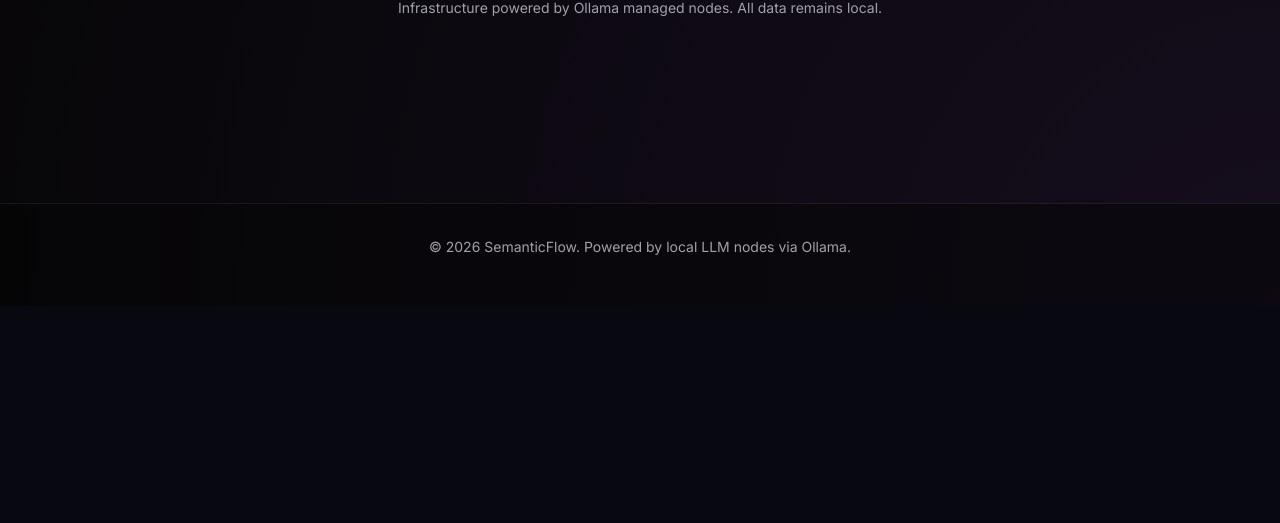
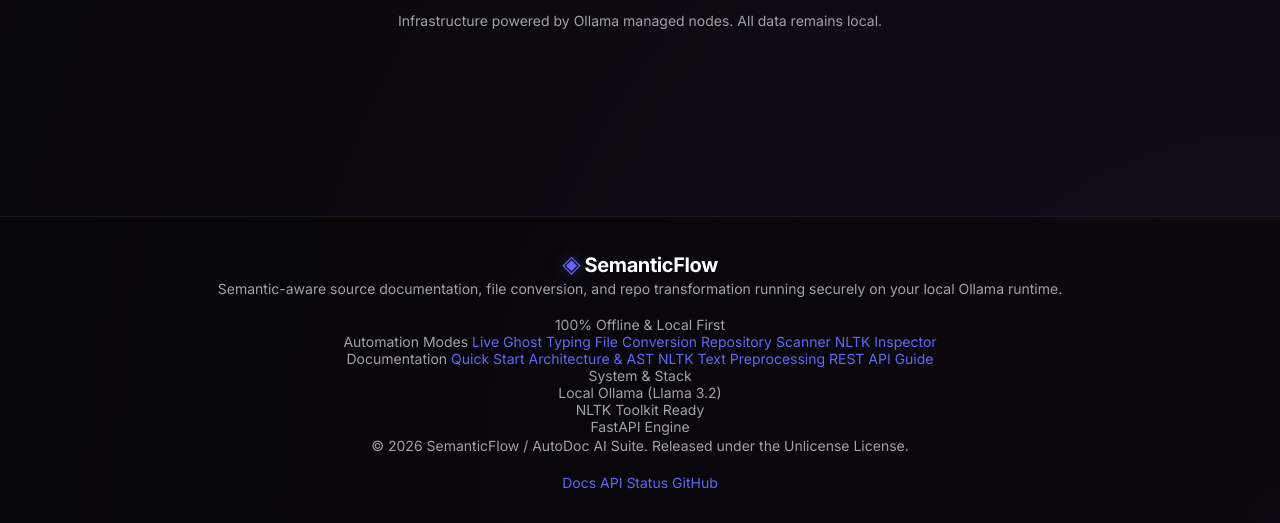
Before and after one commit to Shashwath-K/Python_auto_documenter, a FastAPI app: page / in a window 1280 px wide. Shown: the part 2477-3000 px from the top of the page. Before the commit the page ends 2732 px from the top, so only its background shows below. Run offline with FastAPI, Linux system fonts and the light colour scheme.

Commit message:
feat(layout): Modernize application header and layout foundation

```diff
--- a/app/templates/base.html
+++ b/app/templates/base.html
@@ -4,11 +4,16 @@
 <head>
     <meta charset="UTF-8">
     <meta name="viewport" content="width=device-width, initial-scale=1.0">
-    <title>{% block title %}Semantic-Aware File Converter with Automatic Documentation Generation Using Local LLM{% endblock %}</title>
+    <title>{% block title %}SemanticFlow — Semantic-Aware Code Converter & Automated Documentation{% endblock %}</title>
+    <!-- Modern Typography -->
+    <link rel="preconnect" href="https://fonts.googleapis.com">
+    <link rel="preconnect" href="https://fonts.gstatic.com" crossorigin>
+    <link href="https://fonts.googleapis.com/css2?family=Inter:wght@300;400;500;600;700;800&family=Outfit:wght@400;500;600;700;800&family=JetBrains+Mono:wght@400;500;600&display=swap" rel="stylesheet">
     <!-- Core Application CSS -->
     <link rel="stylesheet" href="/static/css/main.css">
     <link rel="stylesheet" href="/static/css/components/cards.css">
     <link rel="stylesheet" href="/static/css/components/sidebar.css">
+    <link rel="stylesheet" href="/static/css/components/docs.css">
     <!-- Markdown Parser -->
     <script src="https://cdn.jsdelivr.net/npm/marked/marked.min.js"></script>
     {% block extra_css %}{% endblock %}
@@ -18,19 +23,34 @@
     <header class="app-header">
         <div class="header-container">
             <a href="/" class="header-brand">
-                <div class="brand-icon">◈</div>
-                <h1 class="app-title">SemanticFlow</h1>
+                <div class="brand-icon-wrapper">
+                    <span class="brand-icon">◈</span>
+                    <span class="brand-ping"></span>
+                </div>
+                <div class="brand-text-group">
+                    <h1 class="app-title">SemanticFlow</h1>
+                    <span class="app-badge">Local AI</span>
+                </div>
             </a>
-            <nav class="header-nav" style="align-items: center;">
-                <a href="/live-mode" class="nav-link">Live Mode</a>
-                <a href="/upload-mode" class="nav-link">File Upload</a>
-                <a href="/repo-mode" class="nav-link">Repo Scan</a>
-                <span class="nlp-badge" style="cursor: pointer;" onclick="document.getElementById('sidebarWrapper')?.classList.remove('collapsed');document.querySelector('.layout-body')?.classList.remove('sidebar-collapsed');" title="NLTK Preprocessing Pipeline Active - Click to view in sidebar">NLTK Active</span>
+            <nav class="header-nav">
+                <a href="/" class="nav-link" data-route="/">Home</a>
+                <a href="/live-mode" class="nav-link" data-route="/live-mode">Live Editor</a>
+                <a href="/upload-mode" class="nav-link" data-route="/upload-mode">File Convert</a>
+                <a href="/repo-mode" class="nav-link" data-route="/repo-mode">Repo Scanner</a>
+                <a href="/documentation" class="nav-link" data-route="/documentation">Documentation</a>
             </nav>
+            <div class="header-actions">
+                <button class="nav-chip-btn" onclick="openNlpInspector()" title="Open NLP Preprocessing Inspector (NLTK)">
+                    <span class="chip-dot"></span>
+                    <span class="chip-text">NLP & NLTK</span>
+                </button>
+                <a href="/documentation#quick-start" class="btn-primary-sm">Get Started</a>
+            </div>
         </div>
     </header>
 
     <div class="layout-body {% block layout_class %}{% endblock %}">
+
         <main class="main-content">
             {% block content %}{% endblock %}
         </main>
@@ -119,7 +139,56 @@
 
     <footer class="app-footer">
         <div class="footer-container">
-            <p>&copy; 2026 SemanticFlow. Powered by local LLM nodes via Ollama.</p>
+            <div class="footer-top-grid">
+                <div class="footer-brand-col">
+                    <div class="footer-brand">
+                        <span class="brand-icon">◈</span>
+                        <span class="app-title">SemanticFlow</span>
+                    </div>
+                    <p class="footer-tagline">Semantic-aware source documentation, file conversion, and repo transformation running securely on your local Ollama runtime.</p>
+                    <div class="footer-privacy-pill">
+                        <span class="privacy-dot"></span>
+                        <span>100% Offline & Local First</span>
+                    </div>
+                </div>
+                <div class="footer-nav-col">
+                    <span class="footer-col-title">Automation Modes</span>
+                    <a href="/live-mode" class="footer-link">Live Ghost Typing</a>
+                    <a href="/upload-mode" class="footer-link">File Conversion</a>
+                    <a href="/repo-mode" class="footer-link">Repository Scanner</a>
+                    <a href="javascript:void(0)" onclick="openNlpInspector()" class="footer-link">NLTK Inspector</a>
+                </div>
+                <div class="footer-nav-col">
+                    <span class="footer-col-title">Documentation</span>
+                    <a href="/documentation#quick-start" class="footer-link">Quick Start</a>
+                    <a href="/documentation#architecture" class="footer-link">Architecture & AST</a>
+                    <a href="/documentation#nlp-pipeline" class="footer-link">NLTK Text Preprocessing</a>
+                    <a href="/documentation#api-reference" class="footer-link">REST API Guide</a>
+                </div>
+                <div class="footer-nav-col">
+                    <span class="footer-col-title">System & Stack</span>
+                    <div class="footer-status-row">
+                        <span class="status-indicator-dot online"></span>
+                        <span>Local Ollama (Llama 3.2)</span>
+                    </div>
+                    <div class="footer-status-row">
+                        <span class="status-indicator-dot online"></span>
+                        <span>NLTK Toolkit Ready</span>
+                    </div>
+                    <div class="footer-status-row">
+                        <span class="status-indicator-dot online"></span>
+                        <span>FastAPI Engine</span>
+                    </div>
+                </div>
+            </div>
+            <div class="footer-bottom-bar">
+                <p>&copy; 2026 SemanticFlow / AutoDoc AI Suite. Released under the Unlicense License.</p>
+                <div class="footer-bottom-links">
+                    <a href="/documentation" class="footer-sublink">Docs</a>
+                    <a href="/api/nlp/options" target="_blank" class="footer-sublink">API Status</a>
+                    <a href="https://github.com" target="_blank" class="footer-sublink">GitHub</a>
+                </div>
+            </div>
         </div>
     </footer>
 
@@ -210,7 +279,34 @@
                 alert('NLP error: ' + err.message);
             }
         }
+
+        // Active Navigation Highlight
+        document.addEventListener('DOMContentLoaded', () => {
+            const currentPath = window.location.pathname;
+            document.querySelectorAll('.header-nav .nav-link').forEach(link => {
+                const route = link.getAttribute('data-route');
+                if (route === '/' && currentPath === '/') {
+                    link.classList.add('active');
+                } else if (route !== '/' && currentPath.startsWith(route)) {
+                    link.classList.add('active');
+                }
+            });
+
+            // Keyboard shortcut Ctrl+K / Cmd+K to trigger NLP Inspector
+            document.addEventListener('keydown', (e) => {
+                if ((e.ctrlKey || e.metaKey) && e.key.toLowerCase() === 'k') {
+                    e.preventDefault();
+                    const nlpModal = document.getElementById('nlpModal');
+                    if (nlpModal && nlpModal.classList.contains('active')) {
+                        closeNlpInspector();
+                    } else {
+                        openNlpInspector();
+                    }
+                }
+            });
+        });
     </script>
+
 
     <!-- Page Specific Scripts -->
     {% block scripts %}{% endblock %}
```
